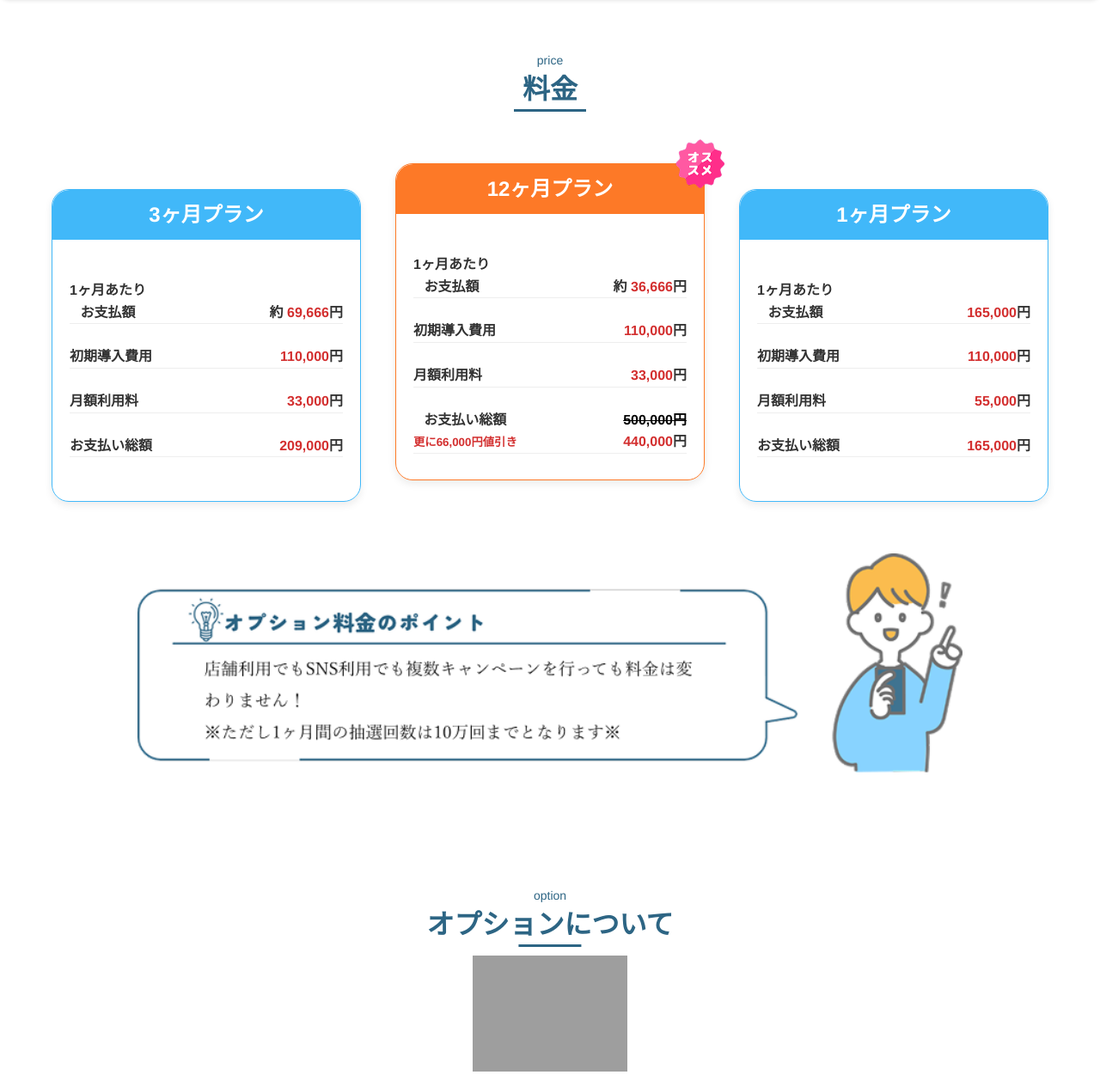
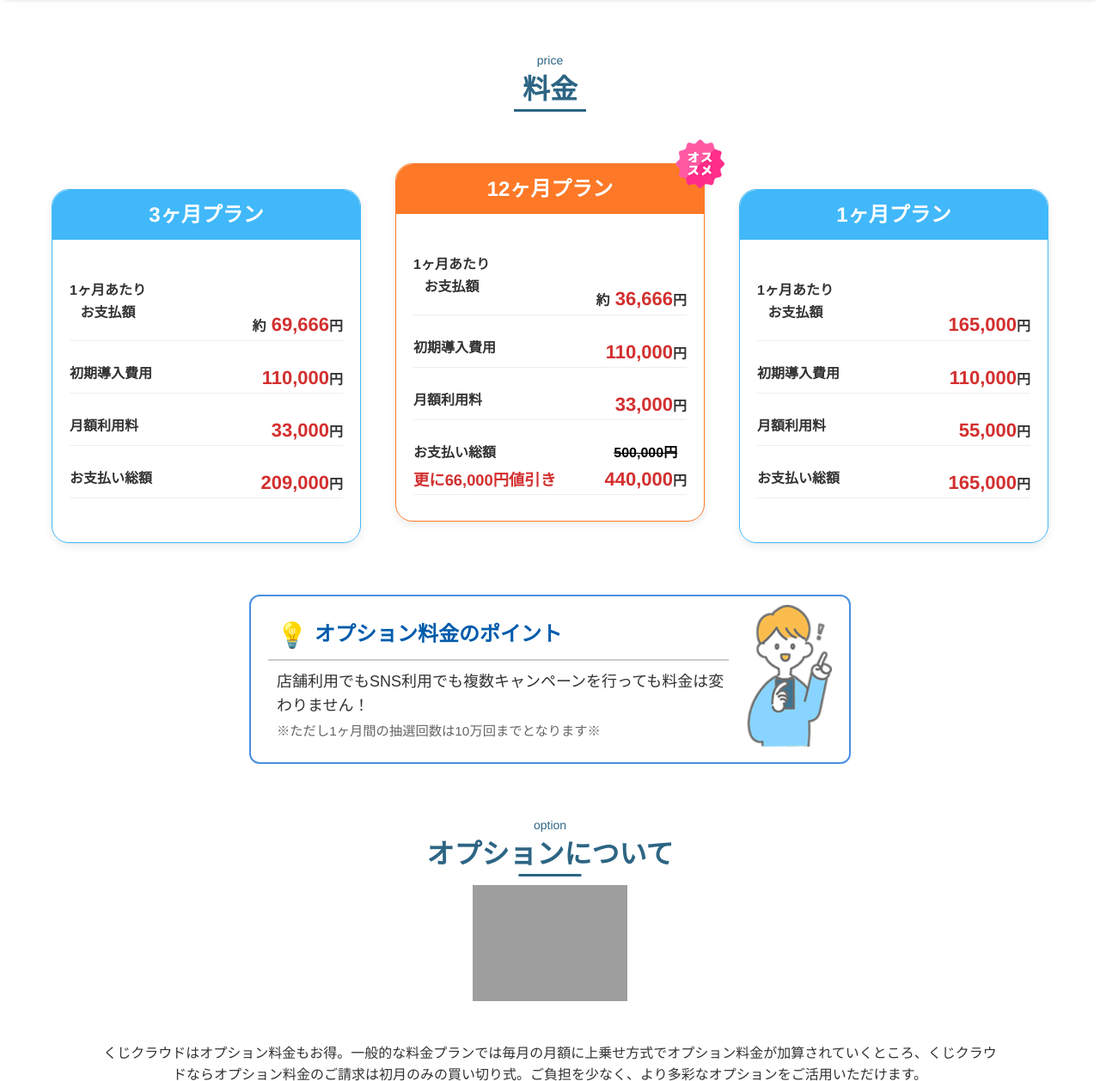
Before and after one commit to wakeup0706/Sports-lottery-LP, a PHP site: page /pricePlan.html in a window 1280 px wide. Shown: the part 99-1357 px from the top of the page at 86% size. Run offline with PHP 8.4, Linux system fonts and the light colour scheme; grey boxes are pictures that could not be loaded.

Commit message:
[main]: first fix

```diff
--- a/assets/css/pricePlan.css
+++ b/assets/css/pricePlan.css
@@ -7,7 +7,7 @@
 }
 
 .price{
-  padding: 60px 20px;
+  padding: 60px 20px 0 20px;
   text-align: center;
 }
 .price_container{
@@ -86,9 +86,15 @@
 }
 .price-card span{
   color: #323232;
+  font-size: 16px;
 }
 .price-card strong {
   color: #d32f2f;
+  font-size: 22px;
+}
+
+#small{
+  text-align: start;
 }
 .recommended {
   border: 1px solid var(--auxiliary-color);
@@ -125,6 +131,7 @@
 .price-card:nth-child(1) {
   display: none;
 }
+
 @media (max-width: 1200px) {
   .price-card:nth-child(1) {
     display: block;
@@ -146,7 +153,11 @@
     margin-top: 20px;
   }
 }
-
+@media (max-width: 400px) {
+  .price-card strong small{
+    font-size: 16px;
+  }
+}
 /* option */
 .option{
   padding: 60px 20px;
@@ -296,11 +307,62 @@
 /* note */
 .note{
   text-align: center;
-  padding-block: 60px;
+  padding-block: 0 60px;
 }
-.note img{
-  min-width: 325px;
-  width: 55%;
+.option-box {
+  display: flex;
+  align-items: center;
+  border: 2px solid #4a90e2;
+  border-radius: 12px;
+  padding: 10px 20px;
+  max-width: 700px;
+  margin: 60px auto 0 auto;
+  font-family: 'Hiragino Kaku Gothic ProN', 'メイリオ', sans-serif;
+  background: #fff;
+  position: relative;
+}
+
+.option-content {
+  flex: 1;
+}
+
+.option-title {
+  font-weight: bold;
+  color: #005bab;
+  font-size: 24px;
+  display: flex;
+  align-items: center;
+  margin-bottom: 10px;
+  border-bottom: 2px solid #ccc;
+  padding-bottom: 5px;
+  padding-left: 10px;
+}
+
+.icon {
+  font-size: 1.2em;
+  margin-right: 8px;
+}
+
+.option-description {
+  font-size: 18px;
+  line-height: 1.6;
+  color: #333;
+  text-align: start;
+  padding-left: 10px;
+}
+
+.note {
+  font-size: 0.85em;
+  color: #666;
+}
+
+.option-illustration {
+  margin-left: 20px;
+}
+
+.option-illustration img {
+  width: 100px;
+  height: auto;
 }
 @media (max-width: 530px) {
   .note{
--- a/faq.html
+++ b/faq.html
@@ -117,7 +117,7 @@
             </ul>
         </div>
         <div class="button-group container margins">
-            <a  download wow animate__fadeInUp" data-wow-duration="1.5s">資料ダウンロード<img src="./assets/image/downloadICO.svg" alt=""></a>
+            <a href="./download.html" class="btn download download wow animate__fadeInUp" data-wow-duration="1.5s">資料ダウンロード<img src="./assets/image/downloadICO.svg" alt=""></a>
             <a href="./contact.html" class="btn contact wow animate__fadeInUp" data-wow-duration="1.5s">お問い合わせ<img src="./assets/image/contectICO.svg" alt=""></a>
         </div>
     </section>
--- a/index.html
+++ b/index.html
@@ -98,14 +98,13 @@
                     <div class="mobile-view">
                         <img src="./assets/image/iphone.png" alt="iphon">
                         <div class="phone-frame">
-                            <video id="campaignVideo" autoplay loop muted playsinline>
+                            <video id="campaignVideo" loop muted playsinline>
                                 <source src="./assets/video/resize-shopping.mp4" type="video/mp4">
                             </video>
                         </div>
                     </div>
                     <div class="carousel-buttons">
-                        <button onclick="switchVideo('./assets/video/resize-shopping.mp4')"
-                            class="selected">ショッピング</button>
+                        <button onclick="switchVideo('./assets/video/resize-shopping.mp4')">ショッピング</button>
                         <button onclick="switchVideo('./assets/video/resize-game.mp4')">ゲーム</button>
                         <button onclick="switchVideo('./assets/video/resize-newyear.mp4')">お正月</button>
                     </div>
--- a/pricePlan.html
+++ b/pricePlan.html
@@ -1,9 +1,11 @@
 <!DOCTYPE html>
 <html lang="ja">
+
 <head>
     <meta charset="UTF-8" />
-  <meta name="viewport" content="width=device-width, initial-scale=1.0"/>
-  <link rel="icon" href="https://kuji-cloud.com/lp/wp-content/uploads/2021/11/cropped-512塗りつぶし-192x192.png" sizes="192x192">
+    <meta name="viewport" content="width=device-width, initial-scale=1.0" />
+    <link rel="icon" href="https://kuji-cloud.com/lp/wp-content/uploads/2021/11/cropped-512塗りつぶし-192x192.png"
+        sizes="192x192">
     <title>QRコードで簡単！ WEB 抽選システム - 手軽に素早く抽選・懸賞キャンペーンを導入 | くじクラウド</title>
 
     <link rel="stylesheet" href="https://cdnjs.cloudflare.com/ajax/libs/animate.css/4.1.1/animate.min.css">
@@ -15,6 +17,7 @@
 
     <link rel="stylesheet" href="./assets/css/pricePlan.css" />
 </head>
+
 <body>
 
     <header class="header">
@@ -56,11 +59,12 @@
                     <div class="badge"><img src="./assets/image/badge.png" alt="badge"></div>
                     <h3 class="title orange">12ヶ月プラン</h3>
                     <ul>
-                    <li><span>1ヶ月あたり<br>お支払額</span><strong class="highlight"><br><span>約</span> 36,666<span>円</span></strong></li>
+                        <li><span>1ヶ月あたり<br>お支払額</span><strong class="highlight"><br><span>約</span>
+                                36,666<span>円</span></strong></li>
                         <li><span>初期導入費用</span><strong>110,000<span>円</span></strong></li>
                         <li><span>月額利用料</span><strong>33,000<span>円</span></strong></li>
                         <li>
-                        <span>お支払い総額 <br ><strong><small>更に66,000円値引き</small></strong></span>
+                            <span id="small">お支払い総額 <br><strong><small>更に66,000円値引き</small></strong></span>
                             <div class="discount">
                                 <del>500,000円</del><br>
                                 <strong>440,000<span>円</span></strong>
@@ -71,7 +75,8 @@
                 <div class="price-card wow animate__fadeInUp" data-wow-duration="1.5s">
                     <h3 class="title blue">3ヶ月プラン</h3>
                     <ul>
-                    <li><span>1ヶ月あたり<br >お支払額</span><strong class="highlight"><br><span>約</span> 69,666<span>円</span></strong></li>
+                        <li><span>1ヶ月あたり<br>お支払額</span><strong class="highlight"><br><span>約</span>
+                                69,666<span>円</span></strong></li>
                         <li><span>初期導入費用</span><strong>110,000<span>円</span></strong></li>
                         <li><span>月額利用料</span><strong>33,000<span>円</span></strong></li>
                         <li><span>お支払い総額</span><strong>209,000<span>円</span></strong></li>
@@ -81,11 +86,12 @@
                     <div class="badge"><img src="./assets/image/badge.png" alt="badge"></div>
                     <h3 class="title orange">12ヶ月プラン</h3>
                     <ul>
-                    <li><span>1ヶ月あたり<br>お支払額</span><strong class="highlight"><br><span>約</span> 36,666<span>円</span></strong></li>
+                        <li><span>1ヶ月あたり<br>お支払額</span><strong class="highlight"><br><span>約</span>
+                                36,666<span>円</span></strong></li>
                         <li><span>初期導入費用</span><strong>110,000<span>円</span></strong></li>
                         <li><span>月額利用料</span><strong>33,000<span>円</span></strong></li>
                         <li>
-                        <span>お支払い総額 <br ><strong><small>更に66,000円値引き</small></strong></span>
+                            <span id="small">お支払い総額 <br><strong><small>更に66,000円値引き</small></strong></span>
                             <div class="discount">
                                 <del>500,000円</del><br>
                                 <strong>440,000<span>円</span></strong>
@@ -96,7 +102,7 @@
                 <div class="price-card wow animate__fadeInUp" data-wow-duration="1.5s">
                     <h3 class="title blue">1ヶ月プラン</h3>
                     <ul>
-                    <li><span>1ヶ月あたり<br >お支払額</span><strong class="highlight"><br>165,000<span>円</span></strong></li>
+                        <li><span>1ヶ月あたり<br>お支払額</span><strong class="highlight"><br>165,000<span>円</span></strong></li>
                         <li><span>初期導入費用</span><strong>110,000<span>円</span></strong></li>
                         <li><span>月額利用料</span><strong>55,000<span>円</span></strong></li>
                         <li><span>お支払い総額</span><strong>165,000<span>円</span></strong></li>
@@ -104,8 +110,20 @@
                 </div>
             </div>
 
-        <div class="price-note wow animate__fadeInUp" data-wow-duration="1.5s">
-            <img src="./assets/image/price.png" alt="注釈のキャラ" />
+            <div class="option-box wow animate__fadeInUp" data-wow-duration="1.5s">
+                <div class="option-content">
+                    <div class="option-title">
+                        <span class="icon">💡</span>
+                        <span class="title-text">オプション料金のポイント</span>
+                    </div>
+                    <div class="option-description">
+                        店舗利用でもSNS利用でも複数キャンペーンを行っても料金は変わりません！<br>
+                        <span class="note">※ただし1ヶ月間の抽選回数は10万回までとなります※</span>
+                    </div>
+                </div>
+                <div class="option-illustration">
+                    <img src="./assets/image/gan.png" alt="スマホを持つ人物イラスト">
+                </div>
             </div>
         </div>
     </section>
@@ -115,17 +133,21 @@
             <div class="container">
                 <h2 class="section-title">オプションについて</h2>
                 <img src="./assets/image/option_title.svg" alt="option_title" class="option_title">
-                <p class="option_content">くじクラウドはオプション料金もお得。一般的な料金プランでは毎月の月額に上乗せ方式でオプション料金が加算されていくところ、くじクラウドならオプション料金のご請求は初月のみの買い切り式。ご負担を少なく、より多彩なオプションをご活用いただけます。</p>
+                <p class="option_content">
+                    くじクラウドはオプション料金もお得。一般的な料金プランでは毎月の月額に上乗せ方式でオプション料金が加算されていくところ、くじクラウドならオプション料金のご請求は初月のみの買い切り式。ご負担を少なく、より多彩なオプションをご活用いただけます。
+                </p>
             </div>
             <div class="option_images">
-                <img src="./assets/image/option_left.png" alt="option_left" class="wow animate__fadeInUp" data-wow-duration="1.5s">
+                <img src="./assets/image/option_left.png" alt="option_left" class="wow animate__fadeInUp"
+                    data-wow-duration="1.5s">
                 <div class="option_arrow1 wow animate__fadeInUp" data-wow-duration="1.5s">
                     <img src="./assets/image/option_arrow1.png" alt="option_arrow1">
                 </div>
                 <div class="option_arrow2 wow animate__fadeInUp" data-wow-duration="1.5s">
                     <img src="./assets/image/option_arrow2.png" alt="option_arrow2">
                 </div>
-                <img src="./assets/image/option_right.png" alt="option_right" class="wow animate__fadeInUp" data-wow-duration="1.5s">
+                <img src="./assets/image/option_right.png" alt="option_right" class="wow animate__fadeInUp"
+                    data-wow-duration="1.5s">
             </div>
         </div>
     </section>
@@ -217,15 +239,31 @@
             </div>
             <div class="container">
                 <div class="button-group">
-                    <a href="./download.html" class="btn download wow animate__fadeInUp" data-wow-duration="1.5s">資料ダウンロード<img src="./assets/image/downloadICO.svg" alt=""></a>
-                    <a href="./contact.html" class="btn contact wow animate__fadeInUp" data-wow-duration="1.5s">お問い合わせ<img src="./assets/image/contectICO.svg" alt=""></a>
+                    <a href="./download.html" class="btn download wow animate__fadeInUp"
+                        data-wow-duration="1.5s">資料ダウンロード<img src="./assets/image/downloadICO.svg" alt=""></a>
+                    <a href="./contact.html" class="btn contact wow animate__fadeInUp"
+                        data-wow-duration="1.5s">お問い合わせ<img src="./assets/image/contectICO.svg" alt=""></a>
                 </div>
             </div>
         </div>
     </section>
 
     <section class="note">
-        <img src="./assets/image/convenient.png" alt="convenient" class="wow animate__fadeInUp" data-wow-duration="1.5s">
+        <div class="option-box wow animate__fadeInUp" data-wow-duration="1.5s">
+            <div class="option-content">
+                <div class="option-title">
+                    <span class="icon">💡</span>
+                    <span class="title-text">オプション料金のポイント</span>
+                </div>
+                <div class="option-description">
+                    キャンペーン成功のコツ！<br>
+                    費用を抑えて参加ユーザーに喜ばれる賞品ニーズに応えることが重要！<br>
+                </div>
+            </div>
+            <div class="option-illustration">
+                <img src="./assets/image/gan.png" alt="スマホを持つ人物イラスト">
+            </div>
+        </div>
     </section>
 
     <footer class="footer">
@@ -237,4 +275,5 @@
 <script>
     new WOW().init();
 </script>
+
 </html>
```
Also changed, not shown: assets/css/company.css (+2 -8 lines), assets/css/download.css (+4 -4 lines), assets/css/implement.css (+87 -69 lines), assets/css/top.css (+15 -4 lines), download.html (+7 -7 lines), assets/image/gan.png (added). Lines whose indentation alone changed are shown as unchanged.
